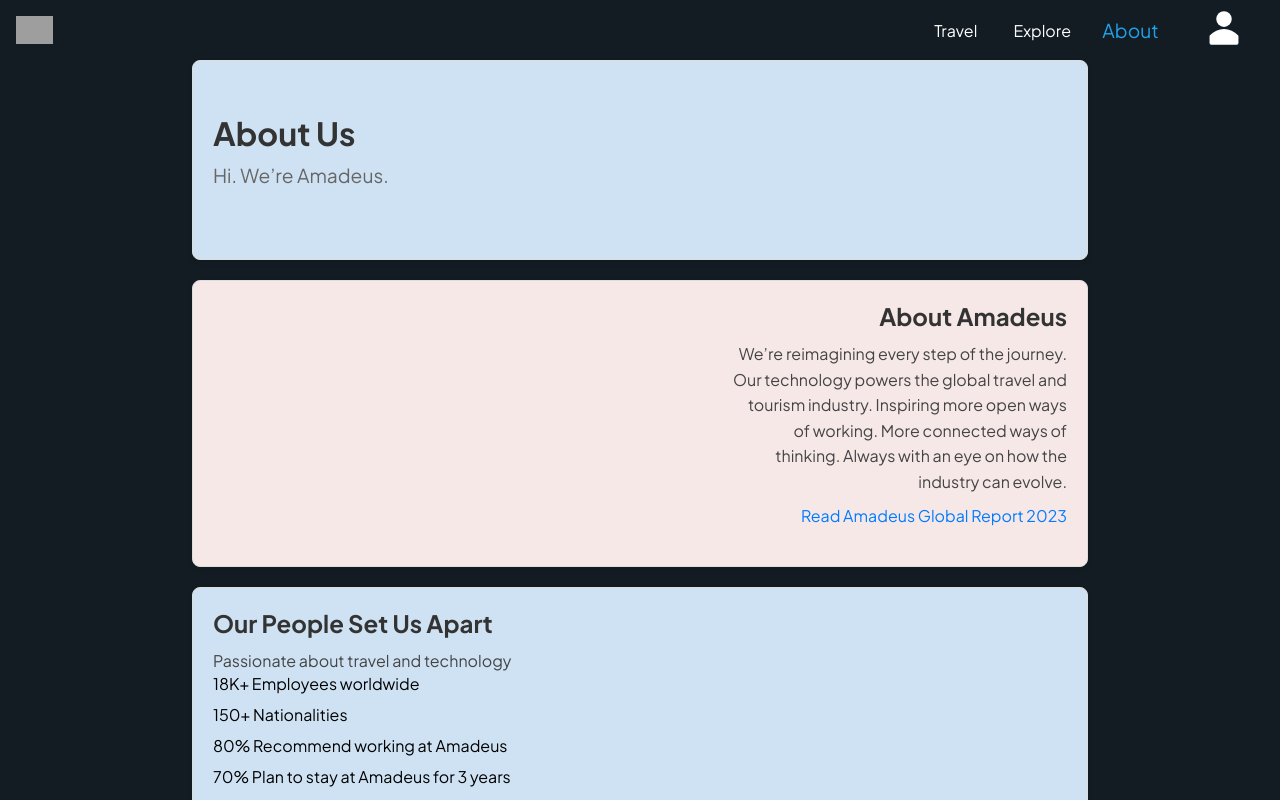
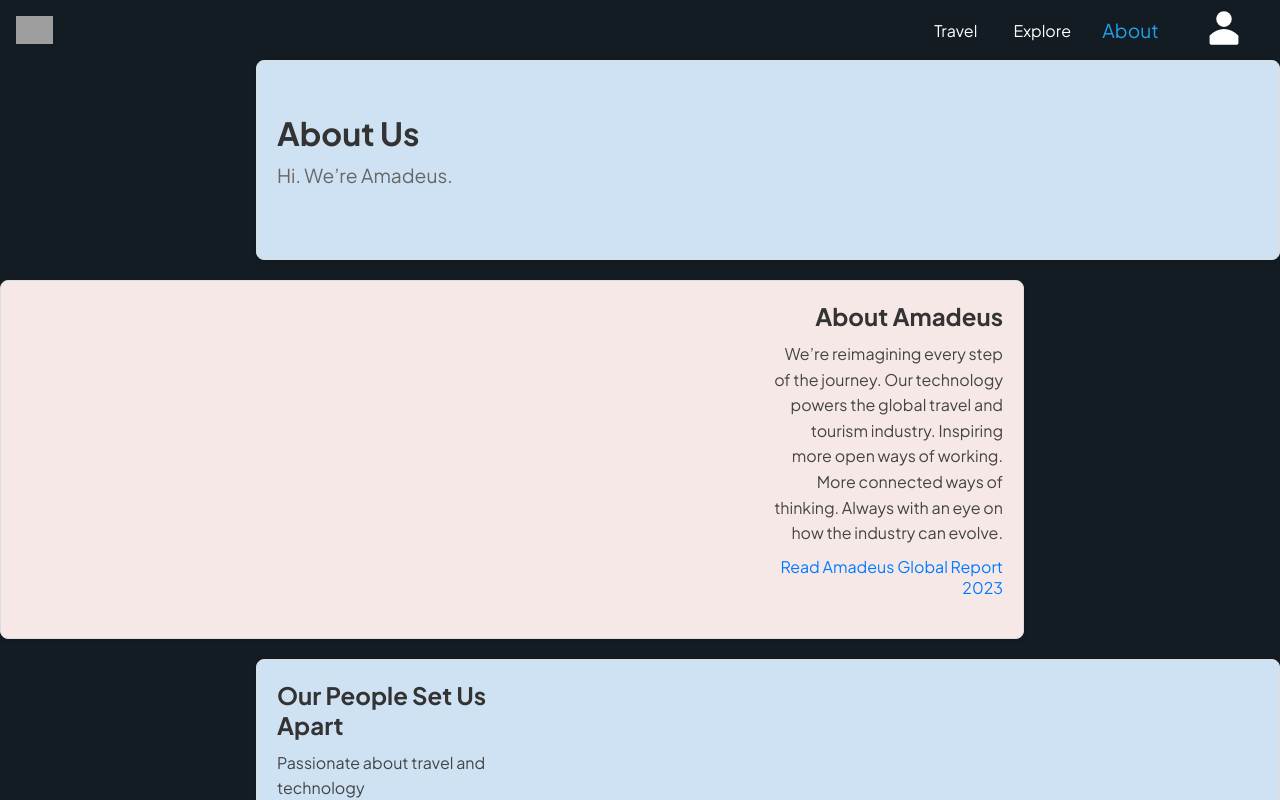
Before and after one commit to IsaacBerri/amadeus_game, an Angular app: page /about in a window 1280 px wide. Shown: the top 800 px of the page. Built offline with nearby package versions, Linux system fonts and the light colour scheme; grey boxes are pictures that could not be loaded; a web font is replaced by a local one.

Commit message:
Adding about page

```diff
--- a/src/app/pages/about/about.component.scss
+++ b/src/app/pages/about/about.component.scss
@@ -1,7 +1,7 @@
 .about-container {
   display: flex;
   flex-direction: column;
-  padding: 0% 15%;
+  padding: 0% ;
   width: 100%;
   margin: 0 auto;
   gap: 20px;
@@ -17,19 +17,21 @@
   box-shadow: 0 2px 5px rgba(0, 0, 0, 0.1);
   padding: 20px;
   overflow: hidden;
-  width: 100%;
+  width: 80%;
   min-height: 200px;
 }
 
 .card:nth-child(odd) {
   background-color: rgb(207, 226, 243);
   padding-right: 60%;
+  margin-left: 20%;
 }
 
 .card:nth-child(even) {
   background-color: rgb(247, 232, 232);
   text-align: end;
   padding-left: 60%;
+  margin-right: 20%;
 }
 
 .card-header, .card-content {
```
